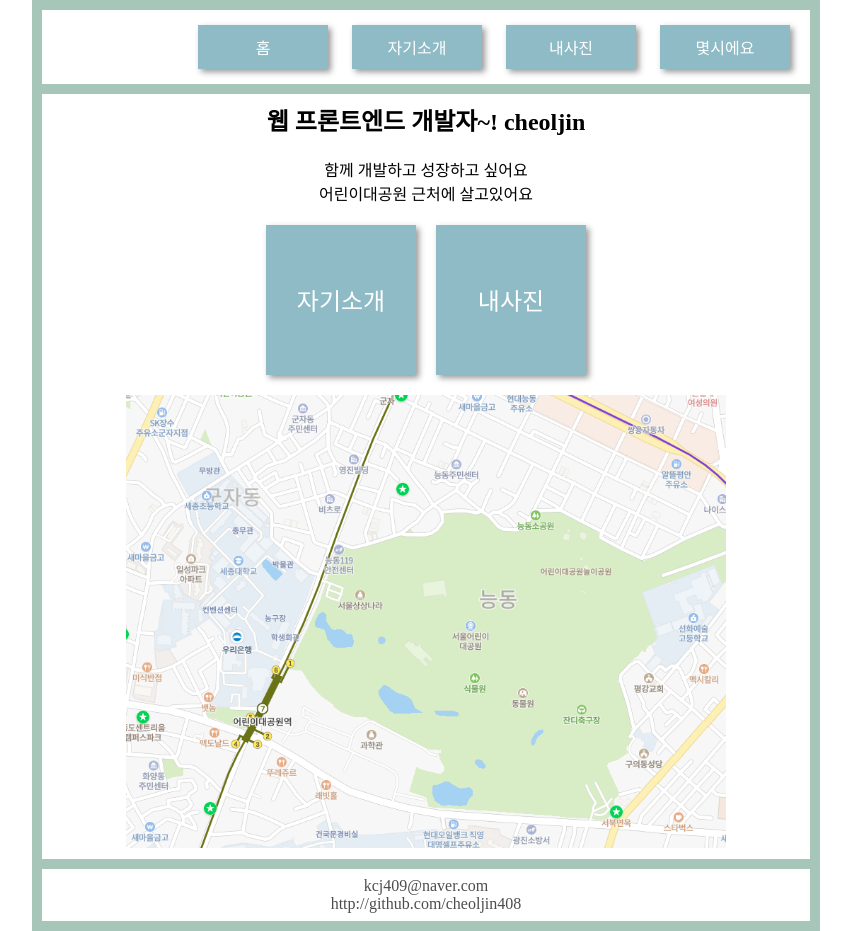
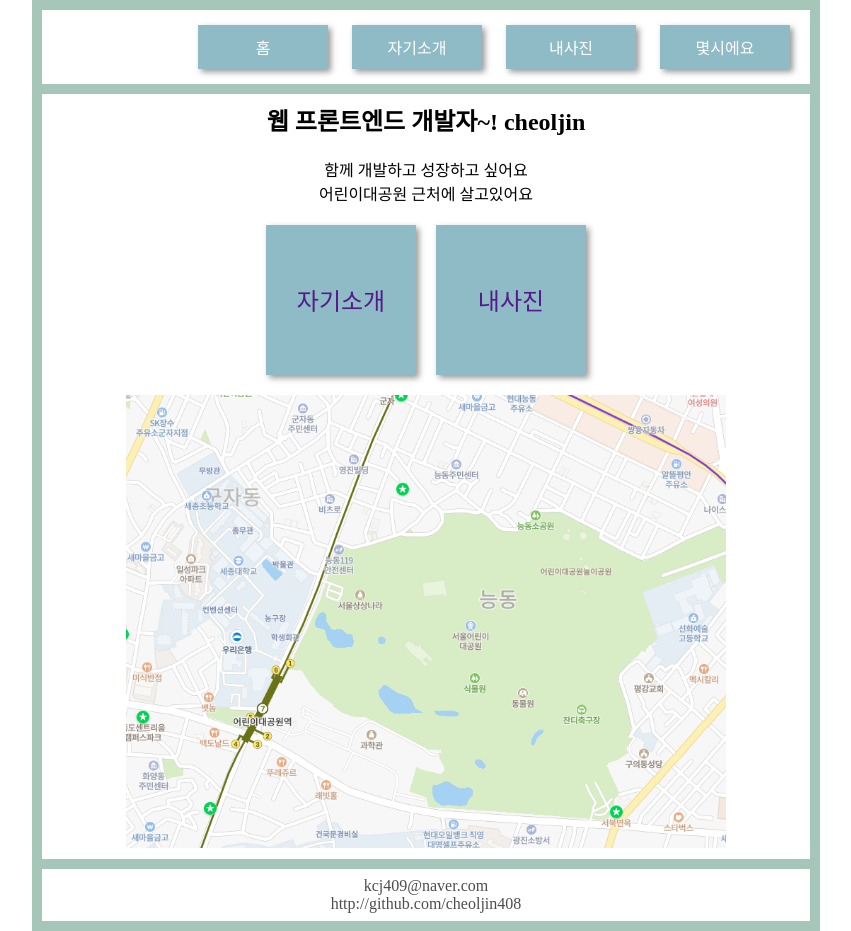
Before and after one commit to cheoljin408/boostcourse-project-aboutme, a plain HTML site: page front-end/index.html in a window 1280 px wide. Shown: the whole page, without its empty margins (214-1065 px from the left). Drawn offline with Linux system fonts and the light colour scheme.

Commit message:
자기소개, 내사진 박스 a태그로 수정

```diff
--- a/front-end/css/index.css
+++ b/front-end/css/index.css
@@ -91,6 +91,10 @@ footer {
 	box-shadow: 3px 3px 6px #999999;
 }
 
+.box > div > a {
+	text-decoration: none;
+}
+
 .map > img {
 	width: 600px;
 	height: auto;
--- a/front-end/index.html
+++ b/front-end/index.html
@@ -28,8 +28,12 @@
                 <p>어린이대공원 근처에 살고있어요</p>
             </section>
             <section class="box">
-                <div>자기소개</div>
-                <div>내사진</div>
+                <div>
+                    <a href="">자기소개</a>
+                </div>
+                <div>
+                    <a href="">내사진</a>
+                </div>
             </section>
             <section class="map">
                 <img src="./images/map.PNG" />
```
